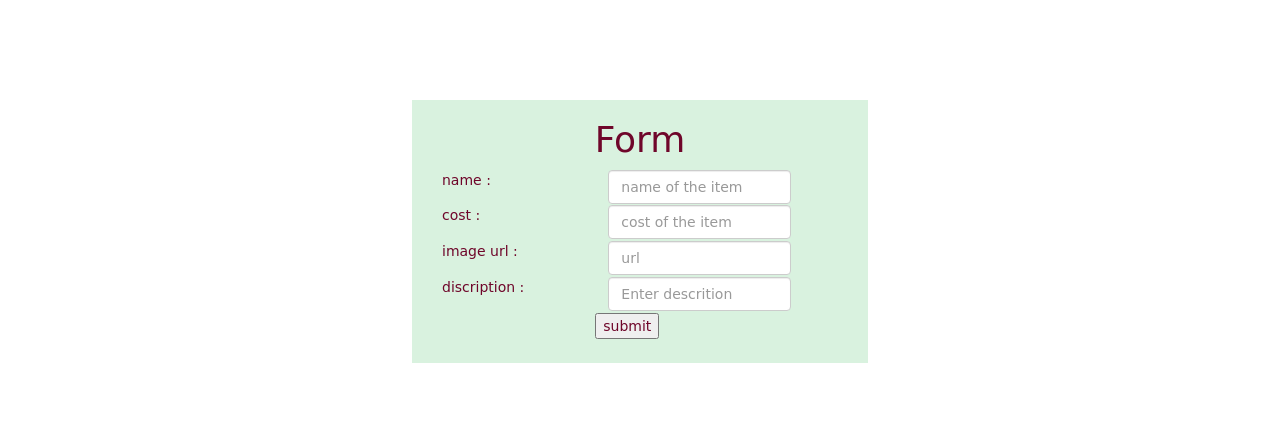
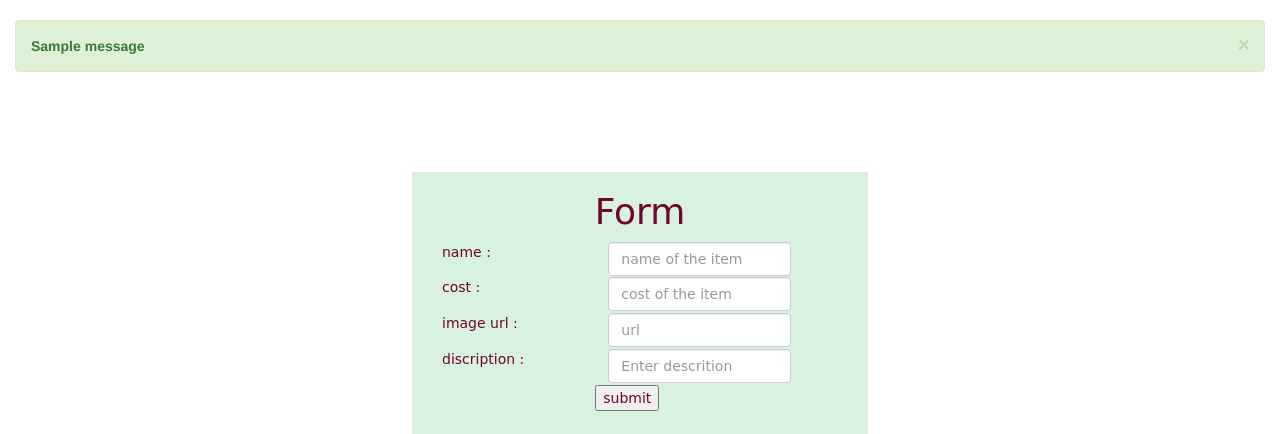
Before and after one commit to GirishaDevara/ecart, a Django app: page /item/create in a window 1280 px wide. Shown: the part 52-486 px from the top of the page. Run offline with Django 3.2, Linux system fonts and the light colour scheme; one stand-in notice (Sample message) is shown; some libraries are stand-ins or nearby versions.

Commit message:
alert messages added

```diff
--- a/item/views.py
+++ b/item/views.py
@@ -1,6 +1,7 @@
 from django.shortcuts import render, redirect
 from django.http import HttpResponse
 from .models import Item
+from django.contrib import messages
 
 def index(request):
     items = Item.objects.all()
@@ -18,6 +19,7 @@ def edititem(request,id):
         item.image_url = image_url
         item.description = description
         item.save()
+        messages.success(request,'Details Updated')
         return redirect('/item')
     else:
         return render(request,'edititem.html',{"item":item})
@@ -30,6 +32,7 @@ def create(request):
         description = request.POST.get('description')
         item = Item(name = name, cost = cost, image_url = image_url, description = description)
         item.save()
+        messages.info(request,"New item added")
         return redirect('/item')
     else:
         return render(request,'createitem.html')
@@ -37,4 +40,5 @@ def create(request):
 def delete(request,id):
     item = Item.objects.get(id = id)
     item.delete()
+    messages.warning(request,'item deleted')
     return redirect('/item')
--- a/templates/base.html
+++ b/templates/base.html
@@ -11,7 +11,7 @@
 <body>
 <div class="container-fluid">
     {% include 'navbar.html' %}
-
+    {% include 'messages.html' %}
 </div>
 
 <div class="container">
--- /dev/null
+++ b/templates/messages.html
@@ -0,0 +1,8 @@
+{% for message in messages %}
+<div class="alert alert-{{message.tags}} alert-dismissible">
+<a href="#" class="close" data-dismiss="alert" aria-label="close">&times;</a>
+<strong>{{ message }}</strong>
+</div>
+
+
+{% endfor %}
```
Also changed, not shown: db.sqlite3.
